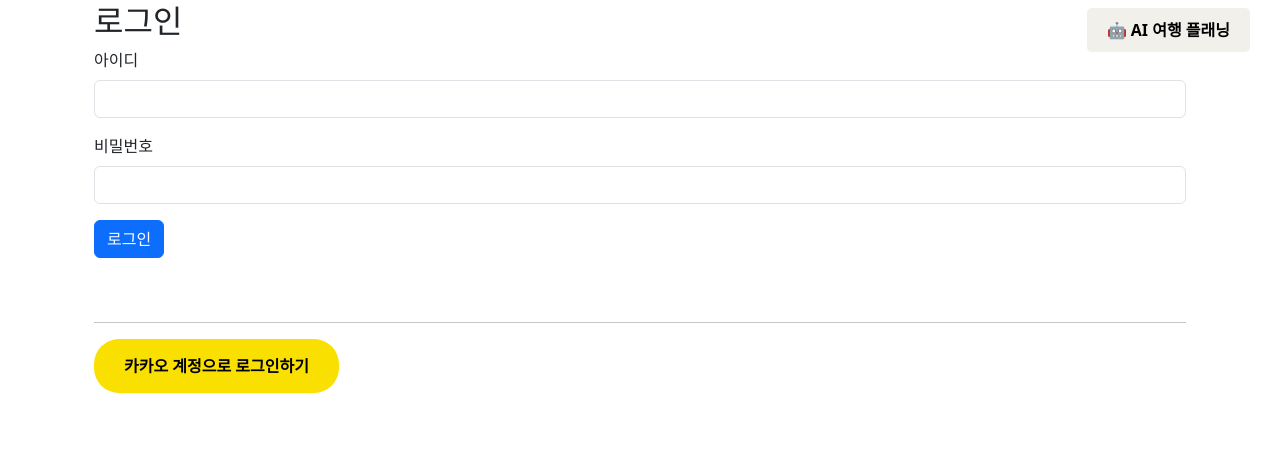
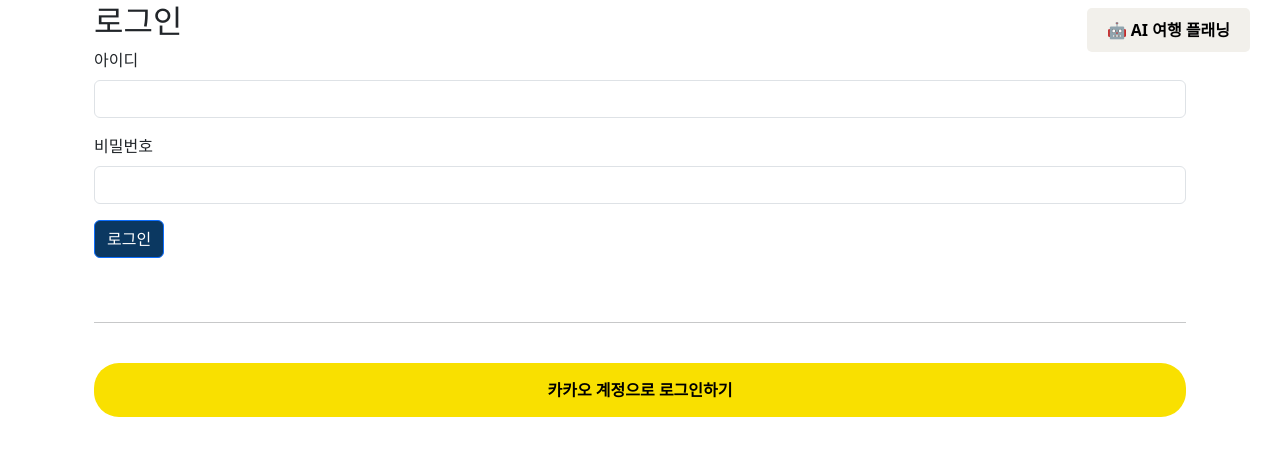
Before and after one commit to Joonim97/SceneTrip, a Django app: template accounts/templates/accounts/login.html in a window 1280 px wide. Shown: the part 112-568 px from the top of the page. Run offline with Django 4.2, Linux system fonts and the light colour scheme; the template is opened without the code that fills it, so the values that code supplies are empty.

Commit message:
feat: CSS 수정

```diff
--- a/accounts/templates/accounts/login.html
+++ b/accounts/templates/accounts/login.html
@@ -16,9 +16,10 @@
       <label for="password" class="form-label">비밀번호</label>
       <input type="password" class="form-control" id="password" name="password" required>
     </div>
-    <button type="submit" class="btn btn-primary">로그인</button>
+    <button type="submit" class="btn btn-primary" style="background-color: #0B3861; color: #FFFFFF">로그인</button>
     <br><br><br>
     <hr>
+    <br>
     <a href="{% url 'accounts:kakaologinpage' %}" class="kakao-login-btn">카카오 계정으로 로그인하기</a>
   </form>
 
@@ -34,10 +35,13 @@
       font-weight: bold; /* Make the text bold */
       font-size: 16px; /* Adjust font size */
       text-align: center;
+      display: flex;
+      justify-content: center;
+      align-items: center;
   }
 
     .kakao-login-btn:hover {
-        background-color: #FDDC00; /* Slightly darker yellow on hover */
+        background-color: #C3E16C; /* Slightly darker yellow on hover */
         cursor: pointer; /* Hand cursor on hover */
     }
   </style>
```
